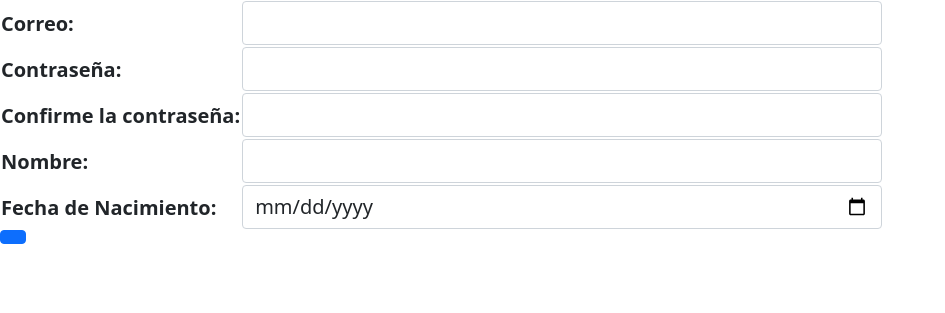
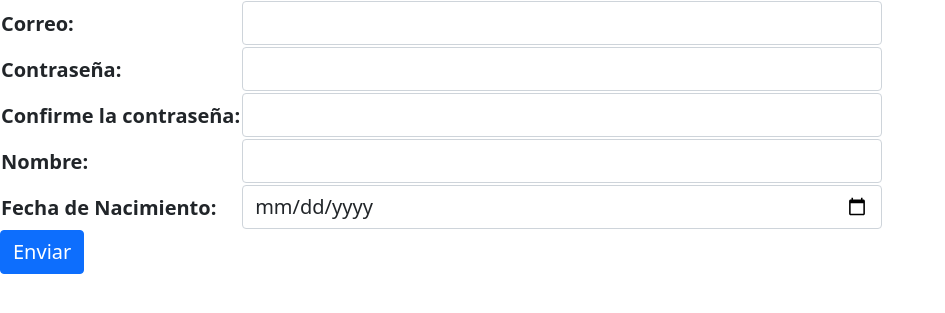
Before and after one commit to Aritagamer/Publicacion_Medicinas, a Django app: page /users/sign_up/ in a window 1280 px wide. Shown: the part 82-395 px from the top of the page, without its empty margins (0-945 px from the left). Run offline with Django 4.2, Linux system fonts and the light colour scheme.

Commit message:
Boton regenerado

```diff
--- a/templates/Formularios.html
+++ b/templates/Formularios.html
@@ -14,7 +14,7 @@
       <table style="font-size: 2.5vh;">
         {{ Formulario.as_table }}
       </table>
-      <button type="submit" value="Enviar" class = "btn btn-primary mb-3" style="font-size: 2.5vh;"></button>
+      <button type="submit" value="Enviar" class = "btn btn-primary mb-3" style="font-size: 2.5vh;">Enviar</button>
     </div>
   </form>
 {% endblock %}
```
